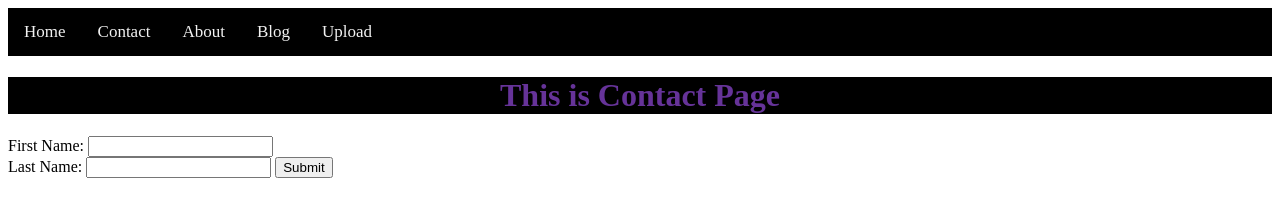
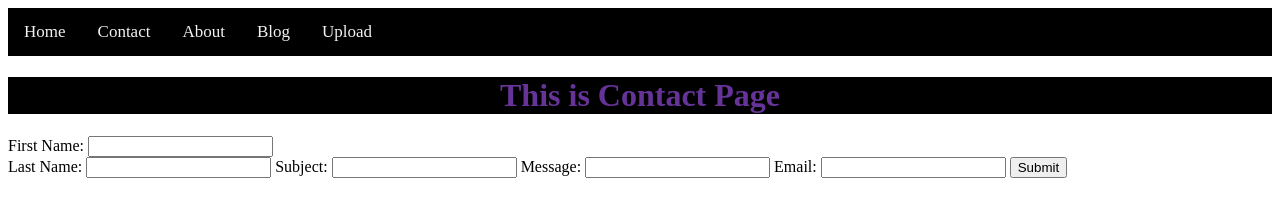
Before and after one commit to patparapatrick/2091-prelim-lab-activities-pv-su54wl, a website: page midterms/mid-integ-form/public/contact.html in a window 1280 px wide. Drawn offline with Linux system fonts and the light colour scheme.

Commit message:
1 file modified

```diff
--- a/midterms/mid-integ-form/public/contact.html
+++ b/midterms/mid-integ-form/public/contact.html
@@ -22,7 +22,10 @@
       method="GET"
     >
       First Name: <input type="text" name="first_name" /> <br />
-      Last Name: <input type="text" name="last_name" />
+      Last Name: <input type="text" name="last_name" /> Subject:
+      <input type="text" name="last_name" /> Message:
+      <input type="text" name="last_name" /> Email:
+      <input type="text" name="last_name" />
       <input type="submit" value="Submit" />
     </form>
   </body>
```
